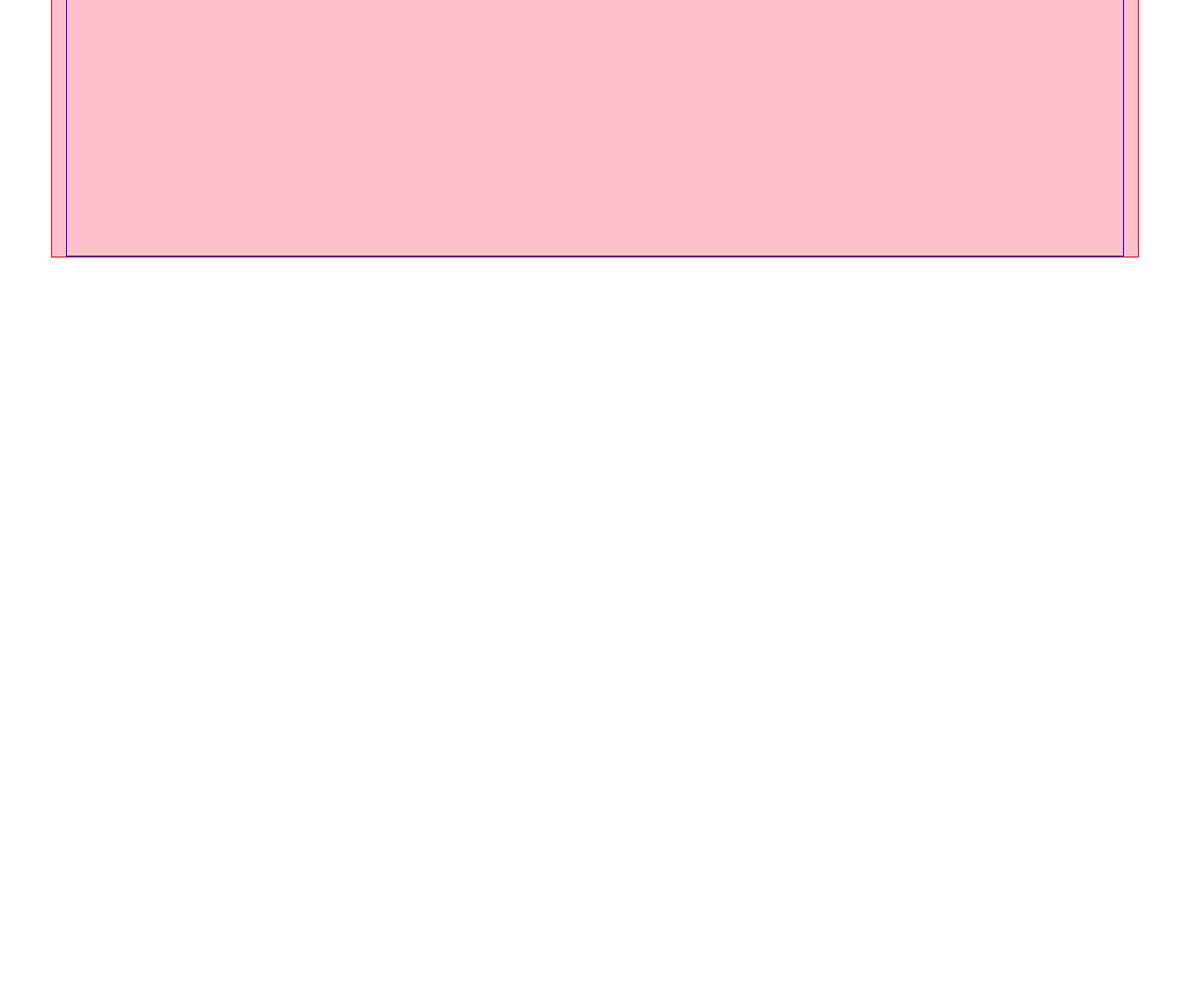
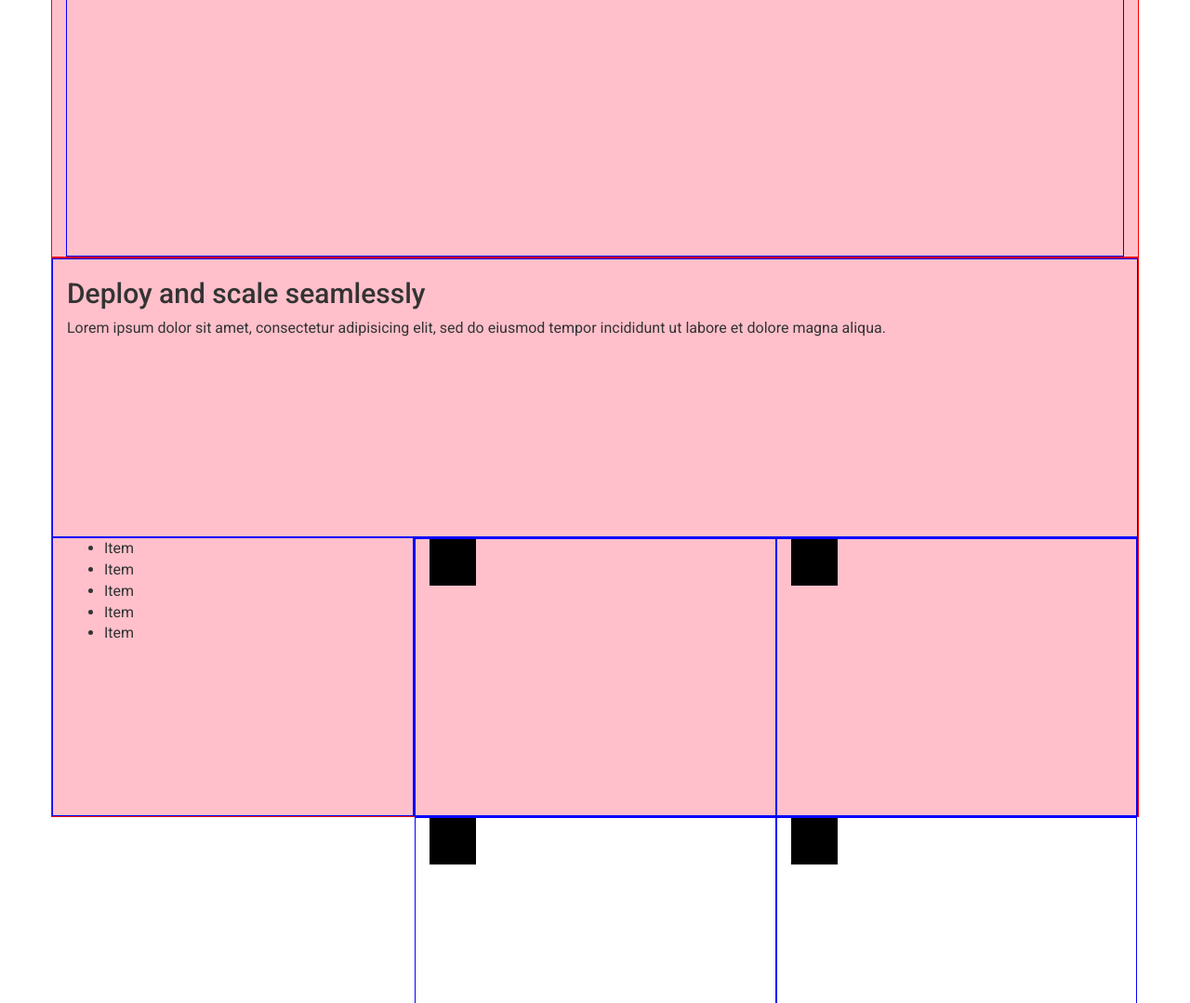
Before and after one commit to ailequal/html-css-digitalocean, a plain HTML site: page index.html in a window 1280 px wide. Shown: the part 1229-2308 px from the top of the page at 93% size. Before the commit the page ends 1506 px from the top, so only its background shows below. Drawn offline with nearby package versions, Linux system fonts and the light colour scheme.

Commit message:
Added .deploy structure

```diff
--- a/css/style.css
+++ b/css/style.css
@@ -16,6 +16,12 @@
 .debug-no-height .container [class*="col-"],
 .debug-no-height .container-fluid [class*="col-"] {
   border: 1px solid blue;
+}
+
+.debug-box {
+  width: 50px;
+  height: 50px;
+  background-color: black;
 }
 
 /* general */
--- a/index.html
+++ b/index.html
@@ -99,7 +99,41 @@
       </section>
 
       <section class="deploy">
-
+        <div class="container">
+          <div class="row">
+            <div class="col-xs-12">
+              <h2>Deploy and scale seamlessly</h2>
+              <p>Lorem ipsum dolor sit amet, consectetur adipisicing elit, sed do eiusmod tempor incididunt ut labore et dolore magna aliqua.</p>
+            </div>
+          </div>
+          <div class="row">
+            <div class="col-xs-12 col-md-4">
+              <ul>
+                <li>Item</li>
+                <li>Item</li>
+                <li>Item</li>
+                <li>Item</li>
+                <li>Item</li>
+              </ul>
+            </div>
+            <div class="col-xs-12 col-md-8">
+              <div class="row">
+                <div class="col-xs-12 col-md-6">
+                  <div class="debug-box"></div>
+                </div>
+                <div class="col-xs-12 col-md-6">
+                  <div class="debug-box"></div>
+                </div>
+                <div class="col-xs-12 col-md-6">
+                  <div class="debug-box"></div>
+                </div>
+                <div class="col-xs-12 col-md-6">
+                  <div class="debug-box"></div>
+                </div>
+              </div>
+            </div>
+          </div>
+        </div>
       </section>
 
     </main>
```
